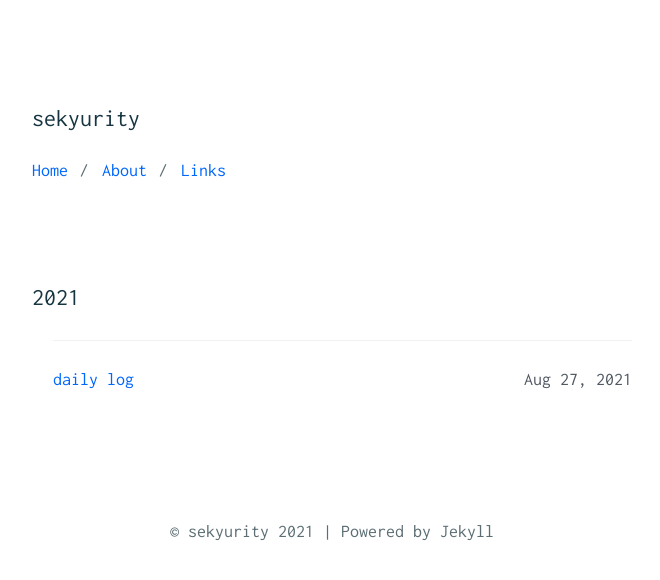
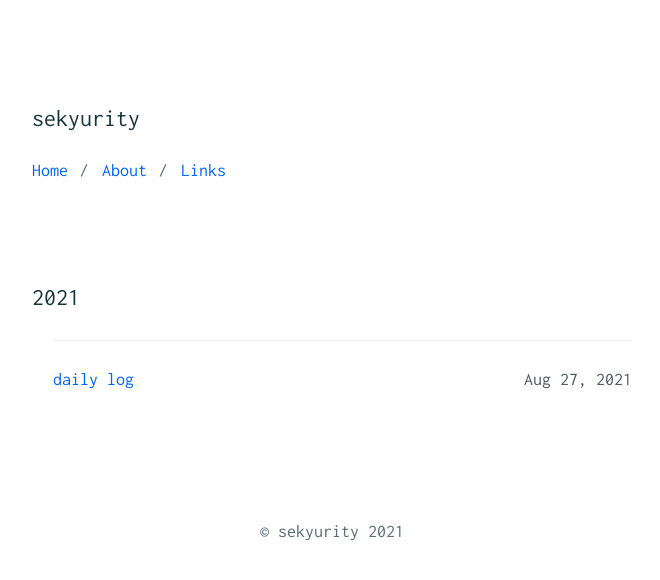
Before and after one commit to sekyurity/sekyurity.github.io, a Jekyll site: the page built from index.html, in a window 1280 px wide. Shown: the top 580 px of the page, without its empty margins (308-968 px from the left). Built offline with Jekyll 4.4.1, drawn with Linux system fonts in a browser that asks for light colours.

Commit message:
Update footer.html
2021-09-17 16:33

```diff
--- a/_includes/footer.html
+++ b/_includes/footer.html
@@ -3,7 +3,7 @@
 	{% if page.layout != 'amp' %}
 	</hr></br>
 	{% endif %}
-	<p>&copy; {{ site.author }} {{ 'now' | date: '%Y' }} | Powered by Jekyll</p>
+	<p>&copy; {{ site.author }} {{ 'now' | date: '%Y' }}</p>
 	{% if page.layout != 'amp' %}
 	</br>
 	{% endif %}
```
